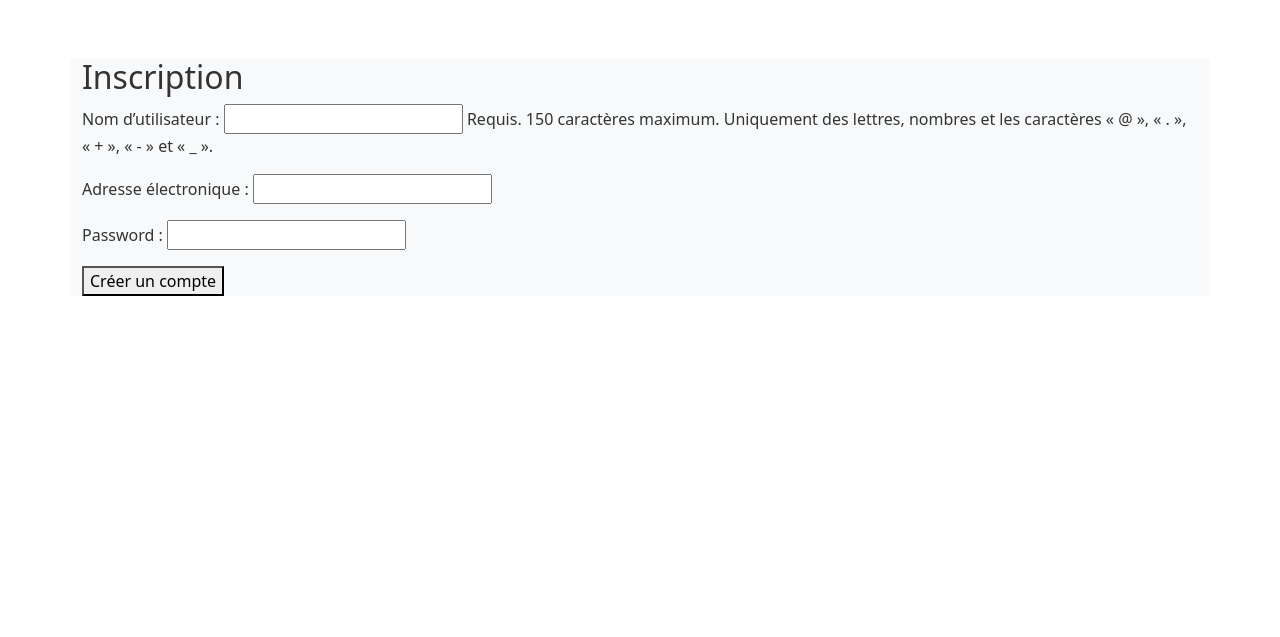
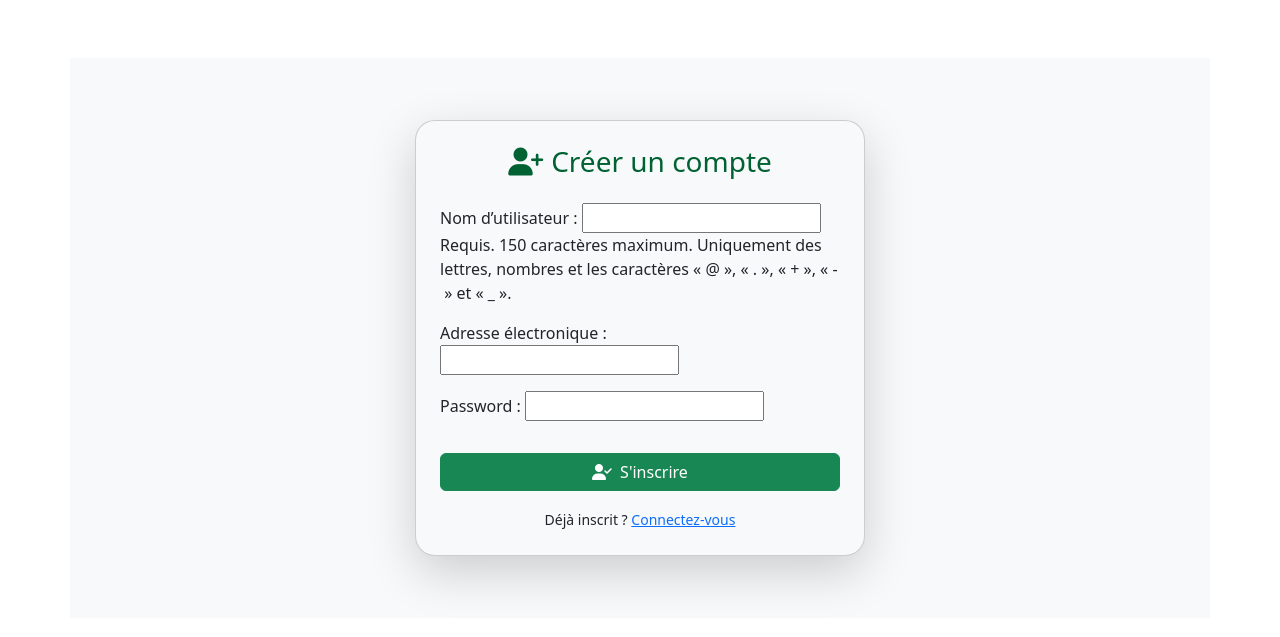
Before and after one commit to h1mza07/Digital-creativity, a Django app: page /users/register/ in a window 1280 px wide. Shown: the part 56-693 px from the top of the page. Run offline with Django 4.2, Linux system fonts and the light colour scheme.

Commit message:
Redesign register page UI

```diff
--- a/templates/users/register.html
+++ b/templates/users/register.html
@@ -1,11 +1,27 @@
 {% extends 'base.html' %}
 
 {% block content %}
-<h2>Inscription</h2>
+<div class="container d-flex justify-content-center align-items-center" style="min-height: 70vh;">
+    <div class="card shadow-lg p-4" style="max-width: 450px; width: 100%; border-radius: 20px;">
+        <h3 class="text-center mb-4" style="color:#006233;">
+            <i class="fas fa-user-plus me-2"></i>Créer un compte
+        </h3>
 
-<form method="post">
-    {% csrf_token %}
-    {{ form.as_p }}
-    <button type="submit">Créer un compte</button>
-</form>
+        <form method="post">
+            {% csrf_token %}
+
+            {{ form.as_p }}
+
+            <button type="submit" class="btn btn-success w-100 mt-3">
+                <i class="fas fa-user-check me-2"></i>S'inscrire
+            </button>
+        </form>
+
+        <div class="text-center mt-3">
+            <small>Déjà inscrit ?
+                <a href="{% url 'login' %}">Connectez-vous</a>
+            </small>
+        </div>
+    </div>
+</div>
 {% endblock %}
```
